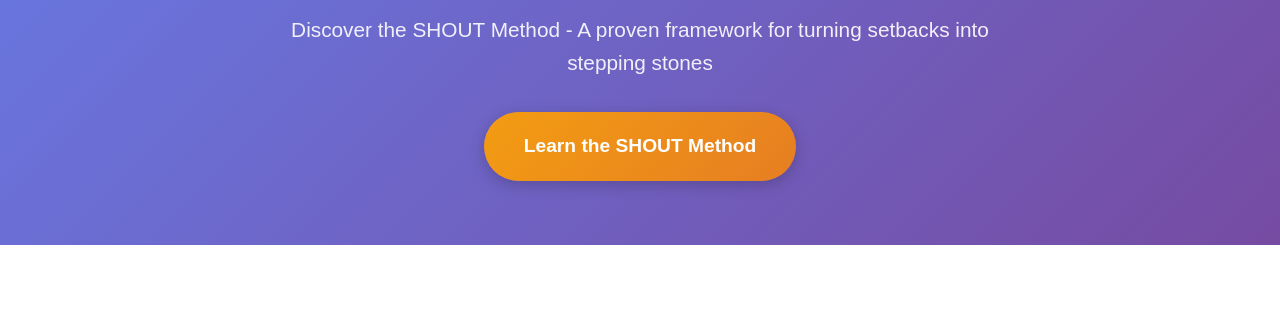
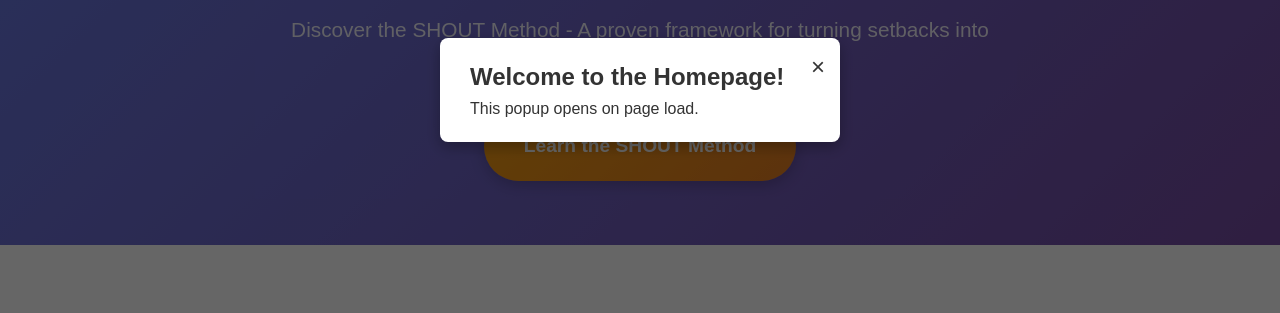
Before and after one commit to KCEGODScreation2025/shoutmeme-website, a website: page home.html in a window 1280 px wide. Shown: the part 310-623 px from the top of the page. Drawn offline with Linux system fonts and the light colour scheme.

Commit message:
Added new popup

```diff
--- a/home.html
+++ b/home.html
@@ -227,6 +227,40 @@
         padding: 4rem 0;
       }
 
+      /* Popup Overlay */
+      .popup-overlay {
+        position: fixed;
+        top: 0;
+        left: 0;
+        width: 100%;
+        height: 100%;
+        background: rgba(0, 0, 0, 0.6);
+        display: none;
+        justify-content: center;
+        align-items: center;
+        z-index: 1000;
+      }
+
+      /* Popup Content */
+      .popup-content {
+        background: #fff;
+        padding: 20px 30px;
+        border-radius: 8px;
+        box-shadow: 0 5px 15px rgba(0, 0, 0, 0.3);
+        position: relative;
+        max-width: 400px;
+        width: 90%;
+      }
+
+      /* Popup Close Btn */
+      .close-btn {
+        position: absolute;
+        top: 10px;
+        right: 15px;
+        font-size: 24px;
+        cursor: pointer;
+      }
+
       /* Footer */
       .footer {
         background: #2c3e50;
@@ -363,6 +397,17 @@
       </div>
     </section>
 
+    <!-- This is the auto popup on the homepage -->
+    <section id="popup" class="popup-overlay">
+      <div class="popup-content">
+        <span class="close-btn" id="closePopup">&times;</span>
+        <h2>Welcome to the Homepage!</h2>
+        <p>This popup opens on page load.</p>
+      </div>
+    </section>
+
+    <script src="popup.js"></script>
+
     <!-- Footer -->
     <footer class="footer">
       <div class="container">
--- /dev/null
+++ b/popup.js
@@ -0,0 +1,21 @@
+const popup = document.getElementById("popup")
+const closeBtn = document.getElementById("closePopup")
+
+// Show the popup with a delay after page load
+window.addEventListener("load", () => {
+  setTimeout(() => {
+    popup.style.display = "flex"
+  }, 2000) // Delay in milliseconds (e.g. 2000 = 2 seconds)
+})
+
+// Close the popup when the close button is clicked
+closeBtn.addEventListener("click", () => {
+  popup.style.display = "none"
+})
+
+// Close popup if user clicks outside the content
+window.addEventListener("click", e => {
+  if (e.target === popup) {
+    popup.style.display = "none"
+  }
+})
```
